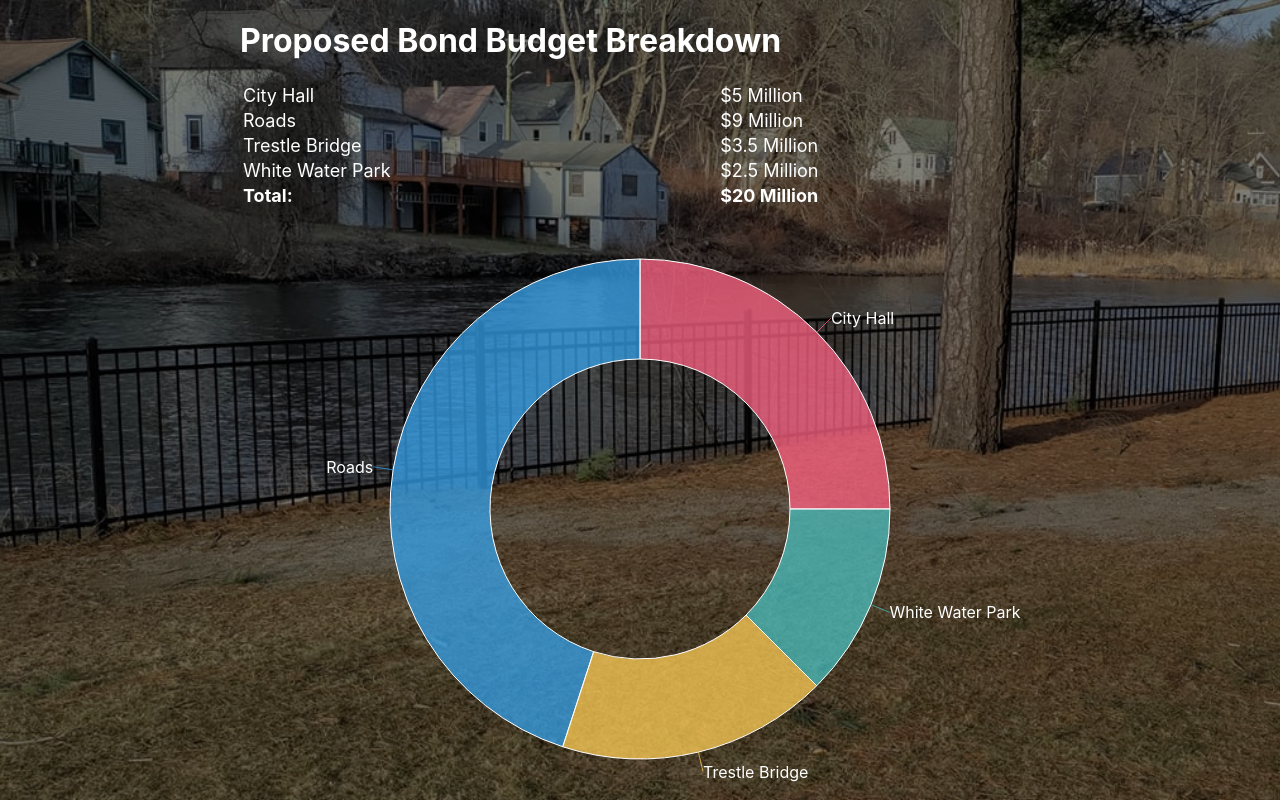
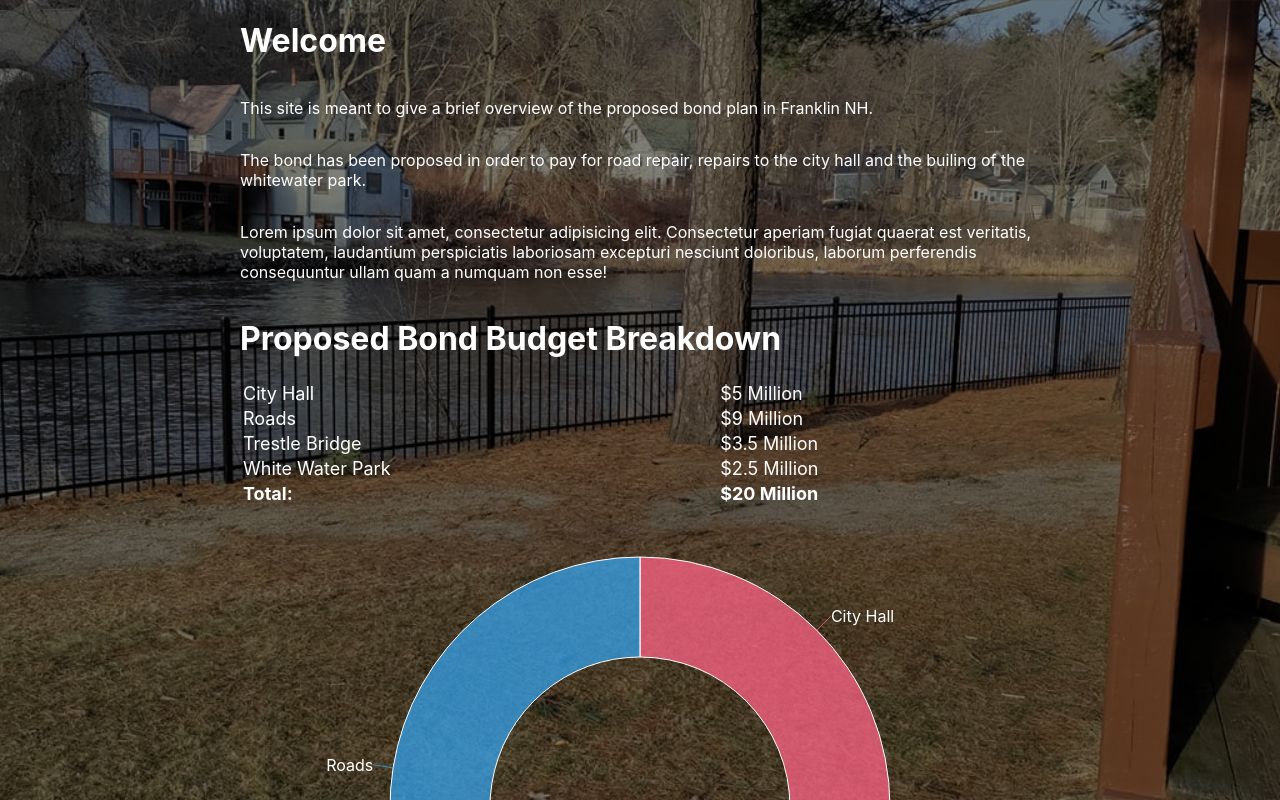
Before and after one commit to bsandstrom/franklin, a React (Create React App) app: page / in a window 1280 px wide. Shown: the top 800 px of the page. Built offline with nearby package versions, Linux system fonts and the light colour scheme.

Commit message:
Added overview and updated css

```diff
--- a/src/App.css
+++ b/src/App.css
@@ -6,6 +6,7 @@ body {
   background-size: cover;
   background-color: rgba(0, 0, 0, 0.5);
   background-blend-mode: darken;
+  background-attachment: fixed;
   color: white;
 }
 
@@ -20,6 +21,7 @@ body {
 }
 
 .App {
+  max-width: 800px;
   display: flex;
   flex-direction: column;
   justify-content: center;
--- a/src/App.tsx
+++ b/src/App.tsx
@@ -1,10 +1,12 @@
 import React from "react";
 import "./App.css";
 import BudgetBreakdown from "./BudgetBreakdown";
+import Overview from "./Overview";
 
 function App() {
 	return (
 		<div className="App">
+			<Overview />
 			<BudgetBreakdown />
 		</div>
 	);
--- /dev/null
+++ b/src/Overview.tsx
@@ -0,0 +1,23 @@
+import react from "react";
+
+export default function Overview() {
+	return (
+		<>
+			<h1>Welcome</h1>
+			<p>
+				This site is meant to give a brief overview of the proposed bond plan in
+				Franklin NH.
+			</p>
+			<p>
+				The bond has been proposed in order to pay for road repair, repairs to
+				the city hall and the builing of the whitewater park.
+			</p>
+			<p>
+				Lorem ipsum dolor sit amet, consectetur adipisicing elit. Consectetur
+				aperiam fugiat quaerat est veritatis, voluptatem, laudantium
+				perspiciatis laboriosam excepturi nesciunt doloribus, laborum
+				perferendis consequuntur ullam quam a numquam non esse!
+			</p>
+		</>
+	);
+}
```
